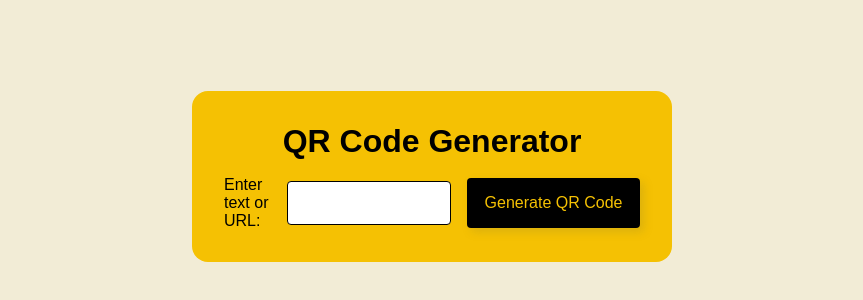
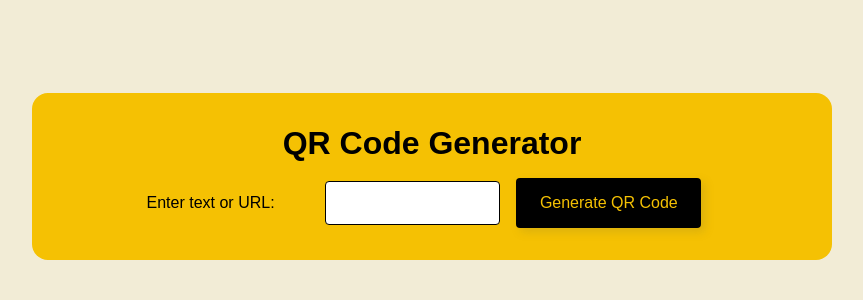
Before and after one commit to SShahamM/QR-Code-Generator-, a plain HTML site: page index.html in a window 1280 px wide. Shown: the part 224-524 px from the top of the page, without its empty margins (208-1071 px from the left). Drawn offline with Linux system fonts and the light colour scheme.

Commit message:
small changes

```diff
--- a/index.html
+++ b/index.html
@@ -12,13 +12,15 @@
         <header>
             <h1>QR Code Generator</h1>
         </header>
+
         <section>
              <label for="text">Enter text or URL:</label>
             <input type="text" id="input" required>
-            <canvas id="code">
+
+            <button id="qr-generate">Generate QR Code</button> <br>
+             <canvas id="code">
                 //show the QR code here
             </canvas>
-            <button id="qr-generate">Generate QR Code</button>
 
         </section>
     </main>
--- a/style.css
+++ b/style.css
@@ -22,7 +22,7 @@ main{
     align-items : center;
     justify-content : center;
     height : 100vh;
-    max-width : 30rem;
+    max-width : 50rem;
     margin : 0 auto;
     padding : 2rem;
     gap : 1rem;
@@ -39,6 +39,9 @@ canvas{
     aspect-ratio : 1/1;
     border-radius : 0.25rem;
     display : none;
+}
+label{
+    width : 100%;
 }
 input{
     width : 100%;
```
